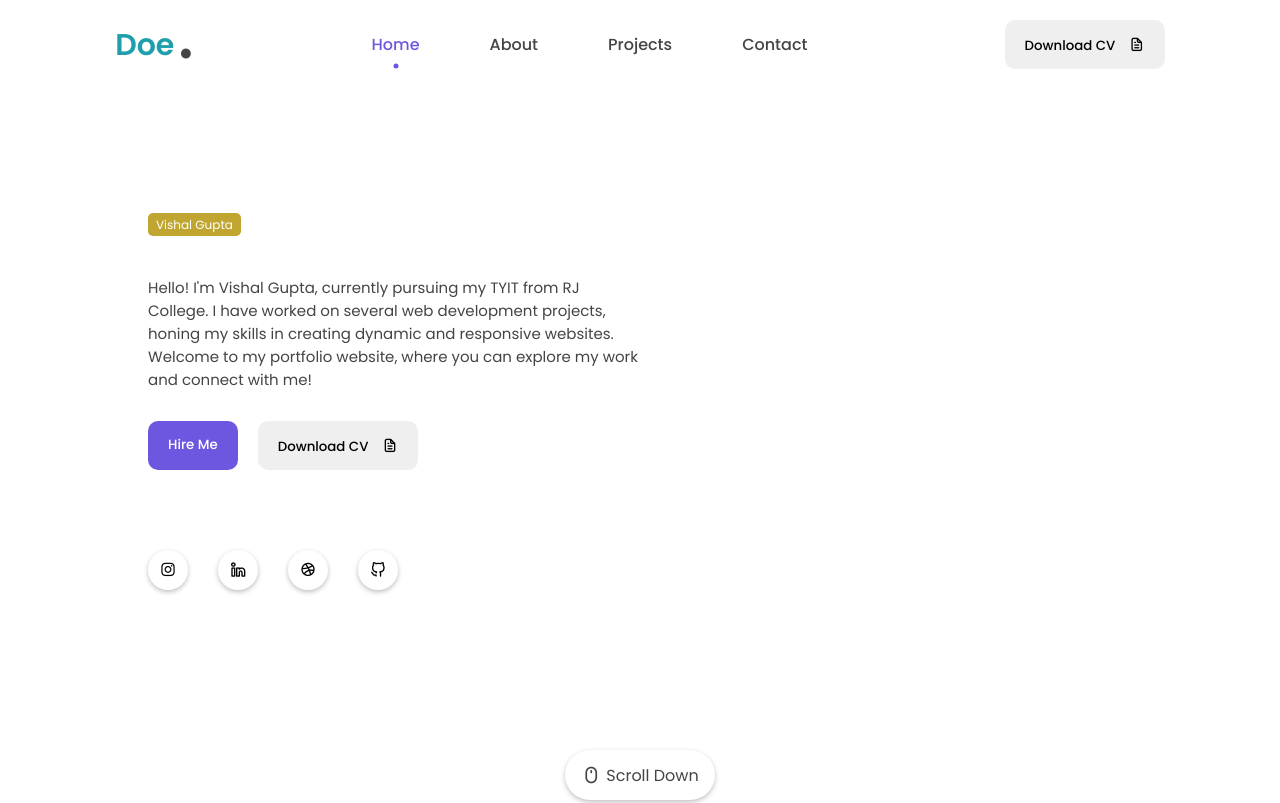
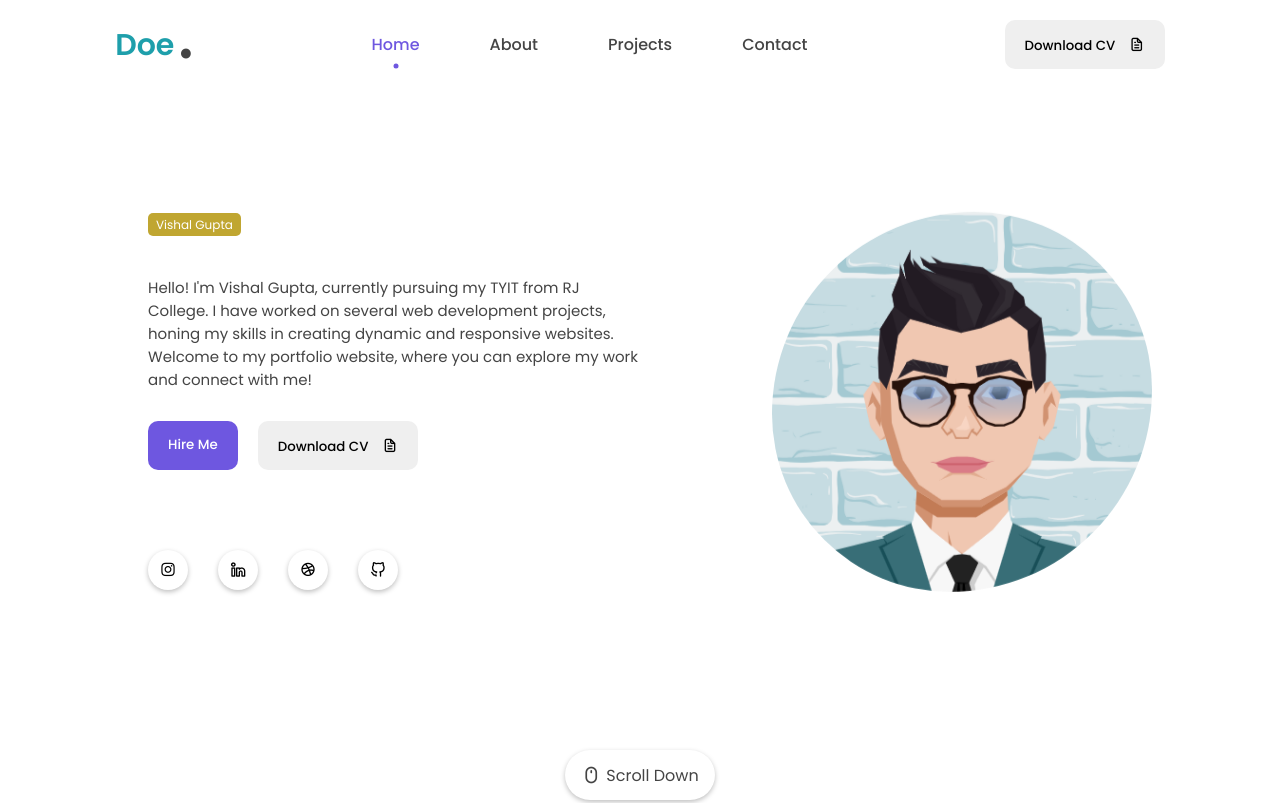
Before and after one commit to Vishalgupta-1908/folioport, a plain HTML site: page index.html in a window 1280 px wide. Shown: the top 803 px of the page. Drawn offline with nearby package versions, Linux system fonts and the light colour scheme; the site is published under a folder, as on GitHub Pages, so addresses that start at the root find nothing.

Commit message:
Update index.html

```diff
--- a/index.html
+++ b/index.html
@@ -81,7 +81,7 @@
           </div>
           <div class="featured-image">
             <div class="image">
-                <img src="/Avatar.png" alt="avatar">
+                <img src="Avatar.png" alt="avatar">
             </div>
           </div>
           <div class="scroll-icon-box">
```
